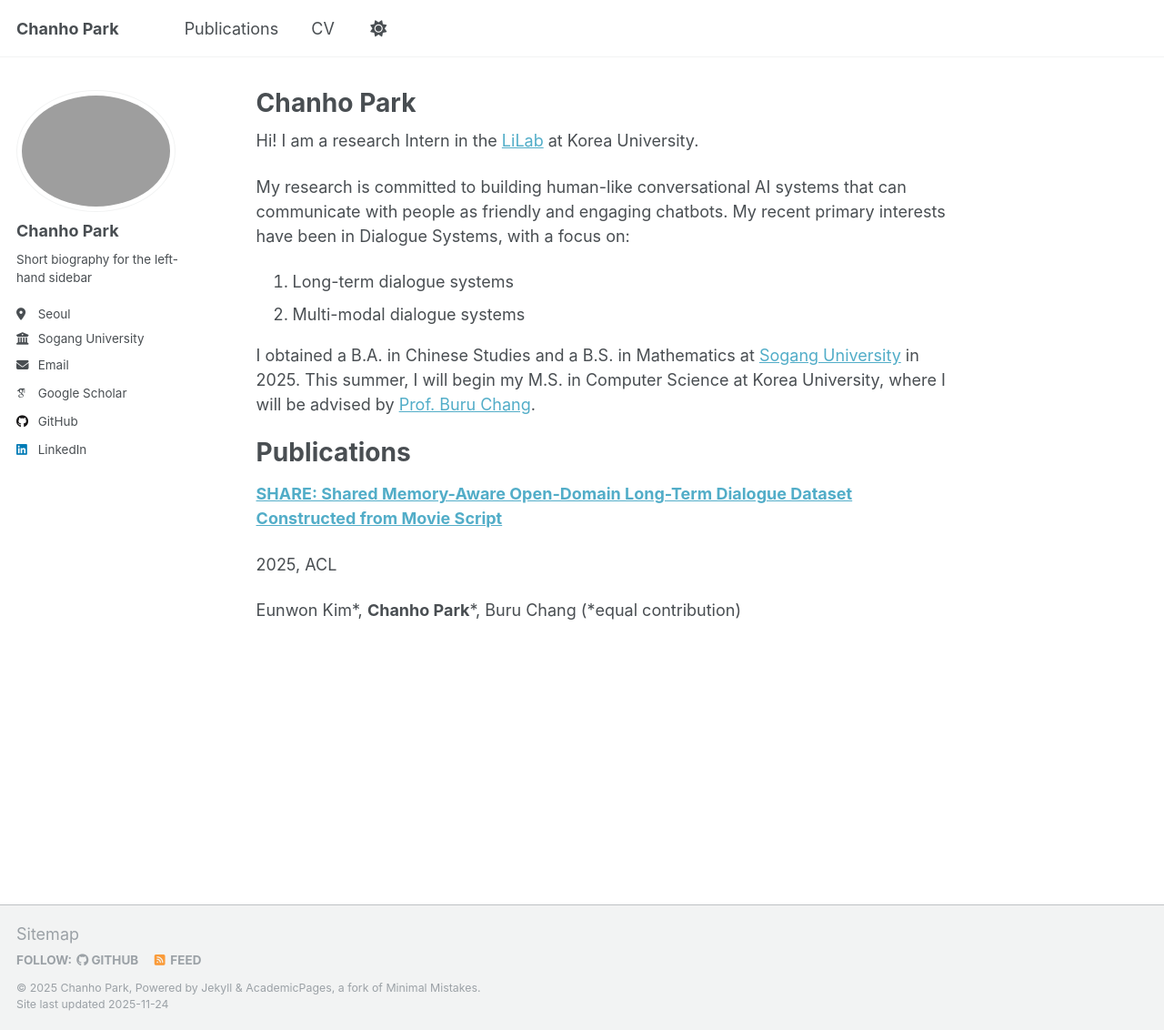
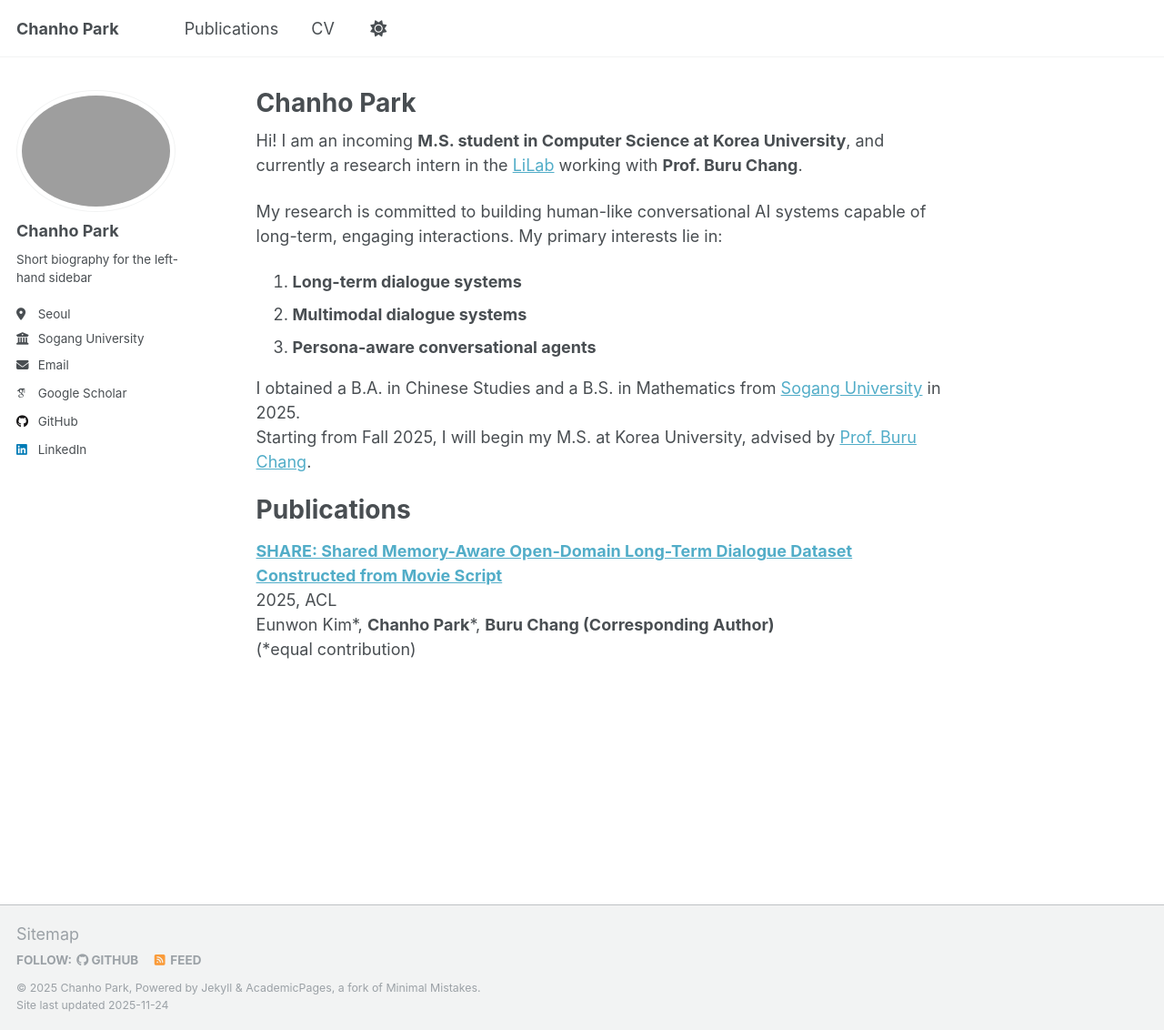
Before and after one commit to chanho12/chanho12.github.io, a Jekyll site: the page built from _pages/about.md, in a window 1280 px wide and 1132 px high. Shown: the whole window at 91% size. Built offline with Jekyll 4.4.1, drawn with Linux system fonts in a browser that asks for light colours; some web fonts are replaced.

Commit message:
Update about.md

```diff
--- a/_pages/about.md
+++ b/_pages/about.md
@@ -7,19 +7,21 @@ redirect_from:
   - /about.html
 ---
 
-Hi! I am a research Intern in the [LiLab](https://lilab.korea.ac.kr/home) at Korea University.
+Hi! I am an incoming **M.S. student in Computer Science at Korea University**, and currently a research intern in the [LiLab](https://lilab.korea.ac.kr/home) working with **Prof. Buru Chang**.
 
-My research is committed to building human-like conversational AI systems that can communicate with people as friendly and engaging chatbots. My recent primary interests have been in Dialogue Systems, with a focus on:
-1. Long-term dialogue systems
-2. Multi-modal dialogue systems
+My research is committed to building human-like conversational AI systems capable of long-term, engaging interactions. My primary interests lie in:
 
-I obtained a B.A. in Chinese Studies and a B.S. in Mathematics at [Sogang University](https://www.sogang.ac.kr/ko/home) in 2025. This summer, I will begin my M.S. in Computer Science at Korea University, where I will be advised by [Prof. Buru Chang](https://sites.google.com/view/buru-chang).
+1. **Long-term dialogue systems**
+2. **Multimodal dialogue systems**
+3. **Persona-aware conversational agents**
 
+I obtained a B.A. in Chinese Studies and a B.S. in Mathematics from [Sogang University](https://www.sogang.ac.kr/ko/home) in 2025.
+Starting from Fall 2025, I will begin my M.S. at Korea University, advised by [Prof. Buru Chang](https://sites.google.com/view/buru-chang).
 
 Publications
 ======
+
 [**SHARE: Shared Memory-Aware Open-Domain Long-Term Dialogue Dataset Constructed from Movie Script**](https://arxiv.org/abs/2410.20682v2)
-
 2025, ACL
-
-Eunwon Kim\*, **Chanho Park**\*, Buru Chang (*equal contribution)
+Eunwon Kim\*, **Chanho Park**\*, **Buru Chang (Corresponding Author)**
+(*equal contribution)
```
